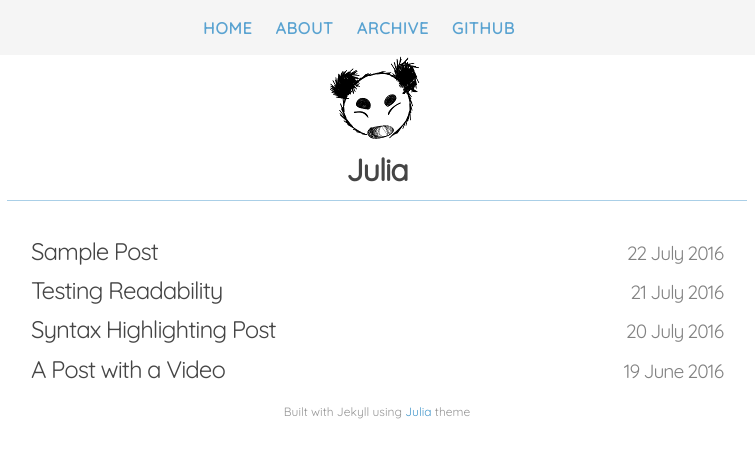
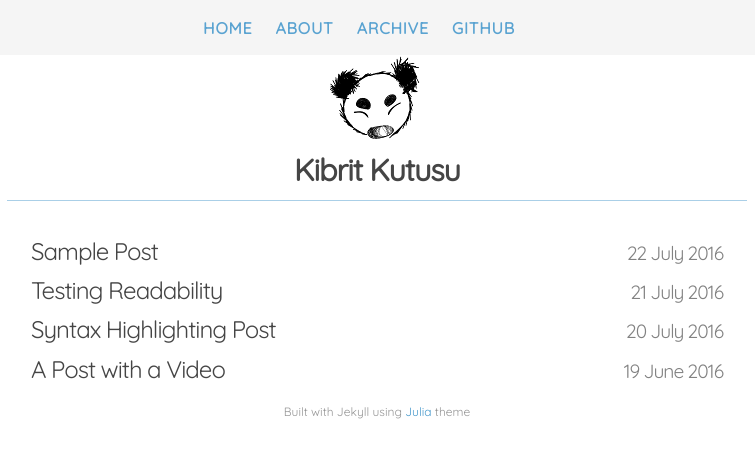
Before and after one commit to kibritkutusu/kibritkutusu.github.io, a Jekyll site: the page built from index.html, in a window 1280 px wide. Shown: the top 458 px of the page, without its empty margins (263-1018 px from the left). Built offline with Jekyll 4.4.1, drawn with Linux system fonts in a browser that asks for light colours; nearby versions of some CDN libraries.

Commit message:
Update _config.yml

```diff
--- a/_config.yml
+++ b/_config.yml
@@ -1,11 +1,11 @@
 # Site settings
-title: Julia #website title
+title: Kibrit Kutusu #website title
 description: > # this means to ignore newlines until "baseurl:"
   Julia
-url: #https://kuoa.github.io # the base hostname & protocol for your site
+url: https://kibritkutusu.github.io # the base hostname & protocol for your site
 baseurl: # the sub-path of your site, e.g. /blog/
 
-disqus_shortname: kuoa # leave empty if you don't want comments
+disqus_shortname: #kuoa # leave empty if you don't want comments
 google_analytics: false #if set to "true" modify the google_analytycs.html, set to false otherwise
 
 # Links settings
@@ -20,7 +20,7 @@ links:
     external:     false
     external:     false
   - name:         GitHub
-    url:          http://github.com/kuoa
+    url:          http://github.com/kibritkutusu
     external:     true
 
 # Build settings
```
